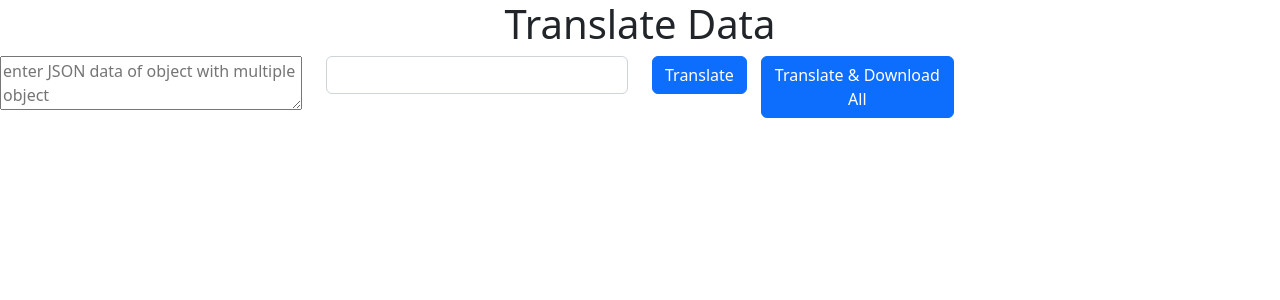
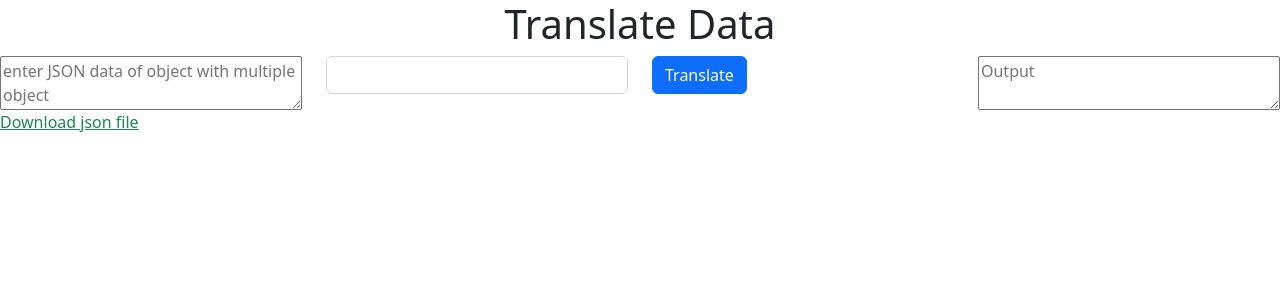
Before and after one commit to Dixitkotak/translate-json-data, an Angular app: page / in a window 1280 px wide. Shown: the top 300 px of the page. Built offline with nearby package versions, Linux system fonts and the light colour scheme.

Commit message:
1 file modified

```diff
--- a/src/app/app.component.html
+++ b/src/app/app.component.html
@@ -27,17 +27,17 @@
     <button (click)="onTranslate()" class="btn btn-primary">Translate</button>
   </div>
   <div class="col-md-2 col-sm-6">
-  <button (click)="downloadAllData(true)" class="btn btn-primary">Translate & Download All</button>
-</div>
-  <!-- <div class="col-md-3">
+    <!-- <button (click)="downloadAllData(true)" class="btn btn-primary">Translate & Download All</button> -->
+  </div>
+  <div class="col-md-3">
     <textarea
       class="col-md-12 col-sm-12"
       [(ngModel)]="stringData"
       placeholder="Output"
       name="opt"
     ></textarea>
-  </div> -->
-  <!-- <div class="col-md-2 col-sm-6">
+  </div>
+  <div class="col-md-2 col-sm-6">
     <a
       class="link-success"
       title="Download JSON"
@@ -45,7 +45,7 @@
       download="{{ fileName }}"
       >Download json file</a
     >
-  </div> -->
+  </div>
 </div>
 
 <p>
```
